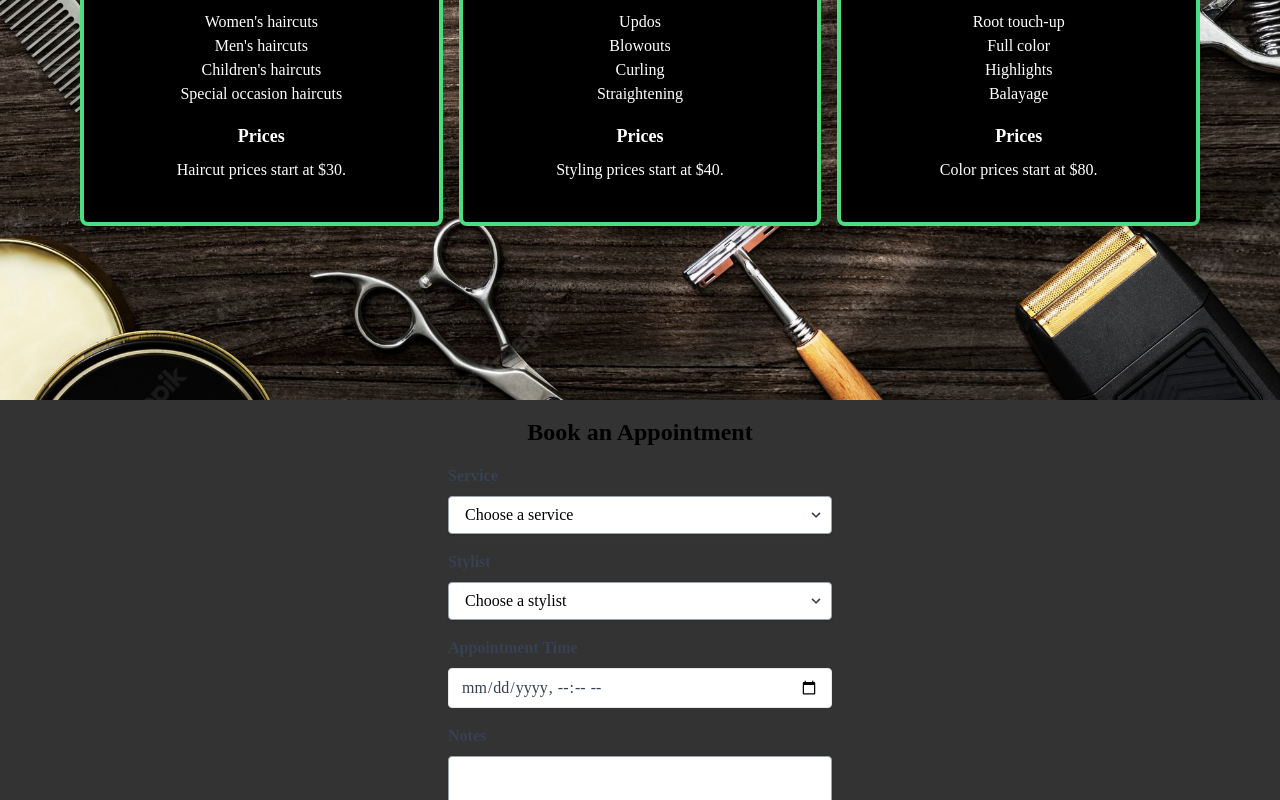
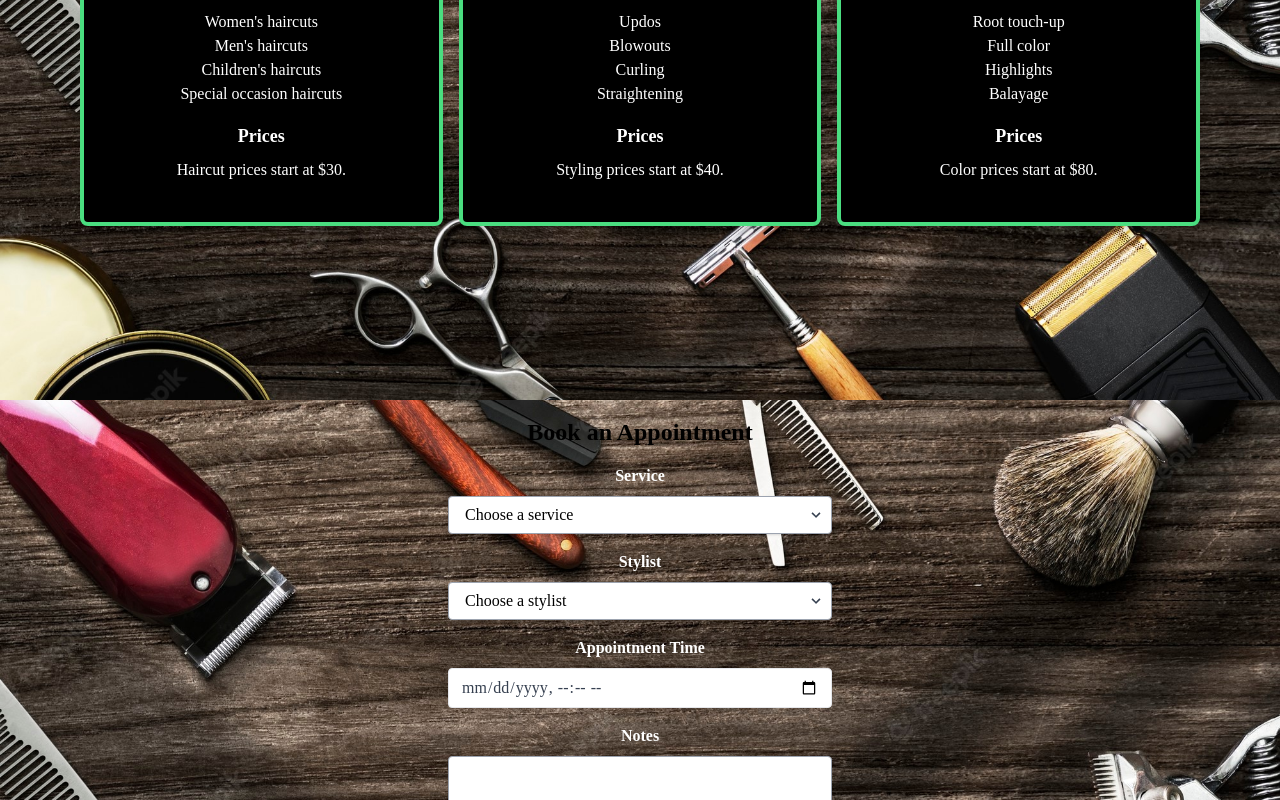
Before and after one commit to Ammad-786/cardsReact, a React (Create React App) app: page / in a window 1280 px wide. Shown: the part 2000-2800 px from the top of the page. Built offline with nearby package versions, Linux system fonts and the light colour scheme.

Commit message:
appointment work

```diff
--- a/src/components/AppointmentPage.jsx
+++ b/src/components/AppointmentPage.jsx
@@ -37,11 +37,11 @@ function AppointmentPage() {
   }
 
   return (
-    <motion.div initial={{ opacity: 0 }} animate={{ opacity: 1 }} className="flex flex-col items-center p-4">
+    <motion.div  initial={{ opacity: 0 }} animate={{ opacity: 1 }} className="bg-image flex flex-col items-center p-4">
       <h1 className="text-2xl font-bold mb-4">Book an Appointment</h1>
-      <form onSubmit={handleSubmit} className="w-full max-w-sm">
+      <form onSubmit={handleSubmit} className="w-full text-center max-w-sm">
                 <div className="mb-4">
-                  <label className="block font-bold mb-2 text-gray-700" htmlFor="selectedService">
+                  <label className="block font-bold mb-2 text-white" htmlFor="selectedService">
                     Service
                   </label>
                   <div className="relative">
@@ -64,7 +64,7 @@ function AppointmentPage() {
                   </div>
                 </div>
                 <div className="mb-4">
-          <label className="block font-bold mb-2 text-gray-700" htmlFor="selectedStylist">
+          <label className="block font-bold mb-2 text-white" htmlFor="selectedStylist">
             Stylist
           </label>
           <div className="relative">
@@ -87,7 +87,7 @@ function AppointmentPage() {
           </div>
         </div>
         <div className="mb-4">
-          <label className="block font-bold mb-2 text-gray-700" htmlFor="appointmentTime">
+          <label className="block font-bold mb-2 text-white" htmlFor="appointmentTime">
           Appointment Time
           </label>
           <input
@@ -101,7 +101,7 @@ function AppointmentPage() {
           />
           </div>
         <div className="mb-4">
-          <label className="block font-bold mb-2 text-gray-700" htmlFor="appointmentNotes">
+          <label className="block font-bold mb-2 text-white" htmlFor="appointmentNotes">
             Notes
           </label>
           <textarea
@@ -114,7 +114,7 @@ function AppointmentPage() {
           />
         </div>
         <div className="mb-4">
-          <label className="block font-bold mb-2 text-gray-700" htmlFor="appointmentName">
+          <label className="block font-bold mb-2 text-white" htmlFor="appointmentName">
           Name
           </label>
           <input
@@ -128,7 +128,7 @@ function AppointmentPage() {
           />
         </div>
         <div className="mb-4">
-          <label className="block font-bold mb-2 text-gray-700" htmlFor="phoneNumber">
+          <label className="block font-bold mb-2 text-white" htmlFor="phoneNumber">
             Phone Number
           </label>
           <input
@@ -142,7 +142,7 @@ function AppointmentPage() {
           />
         </div>
         <div className="mb-4">
-          <label className="block font-bold mb-2 text-gray-700" htmlFor="emailAddress">
+          <label className="block font-bold mb-2 text-white" htmlFor="emailAddress">
             Email Address
           </label>
           <input
```
Also changed, not shown: src/components/Home.jsx (+11 -0 lines).
